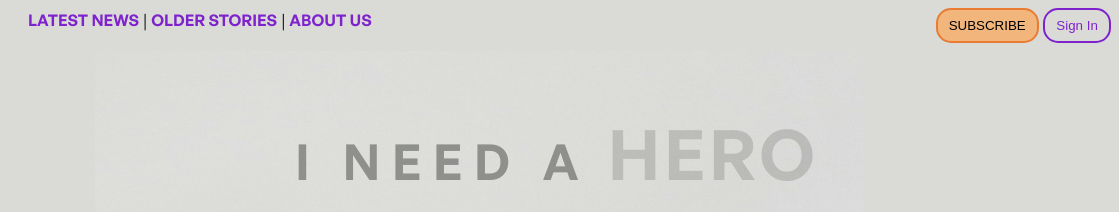
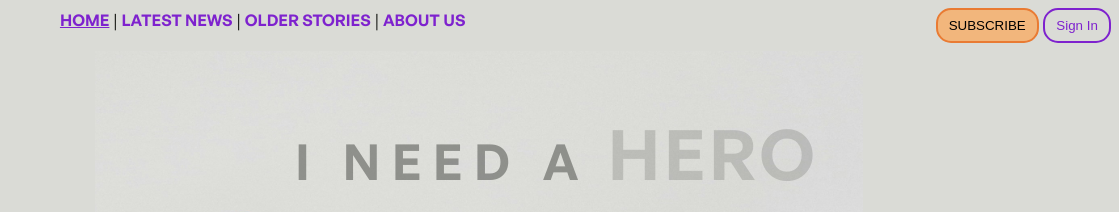
Before and after one commit to anneliejrova/news, a plain HTML site: page pages/index.html in a window 1280 px wide. Shown: the top 212 px of the page, 161-1280 px from the left. Drawn offline with Linux system fonts and the light colour scheme.

Commit message:
added active to home

```diff
--- a/css/pages/index.css
+++ b/css/pages/index.css
@@ -21,9 +21,6 @@
   -webkit-box-orient: vertical;
   overflow: hidden;
 }
-
-
-
 
 
     @media (min-width:768px){
--- a/css/style.css
+++ b/css/style.css
@@ -28,6 +28,10 @@ h3,
 a,
 .gs-font{
   font-family: 'General Sans', sans-serif;
+}
+
+.active{
+  text-decoration: underline;
 }
 
 h1 {
--- a/pages/index.html
+++ b/pages/index.html
@@ -56,12 +56,12 @@
         </div>
 
         <div class="header-static-top">
-
-
-
+             <div class="header-static-top">
+            <a href="#" class="active">HOME</a>&nbsp;&vert;&nbsp;
             <a href="#">LATEST NEWS</a>&nbsp;&vert;&nbsp;
             <a href="#">OLDER STORIES</a>&nbsp;&vert;&nbsp;
             <a href="#">ABOUT US</a>
+
             <div class="nav-btns">
                 <button type="button" class="btn btn-accent-secondary">SUBSCRIBE</button>
                 <button type="button" class="btn btn-accent-discreet">Sign In </button>
```
Also changed, not shown: pages/newsarticle.html (+0 -2 lines).
